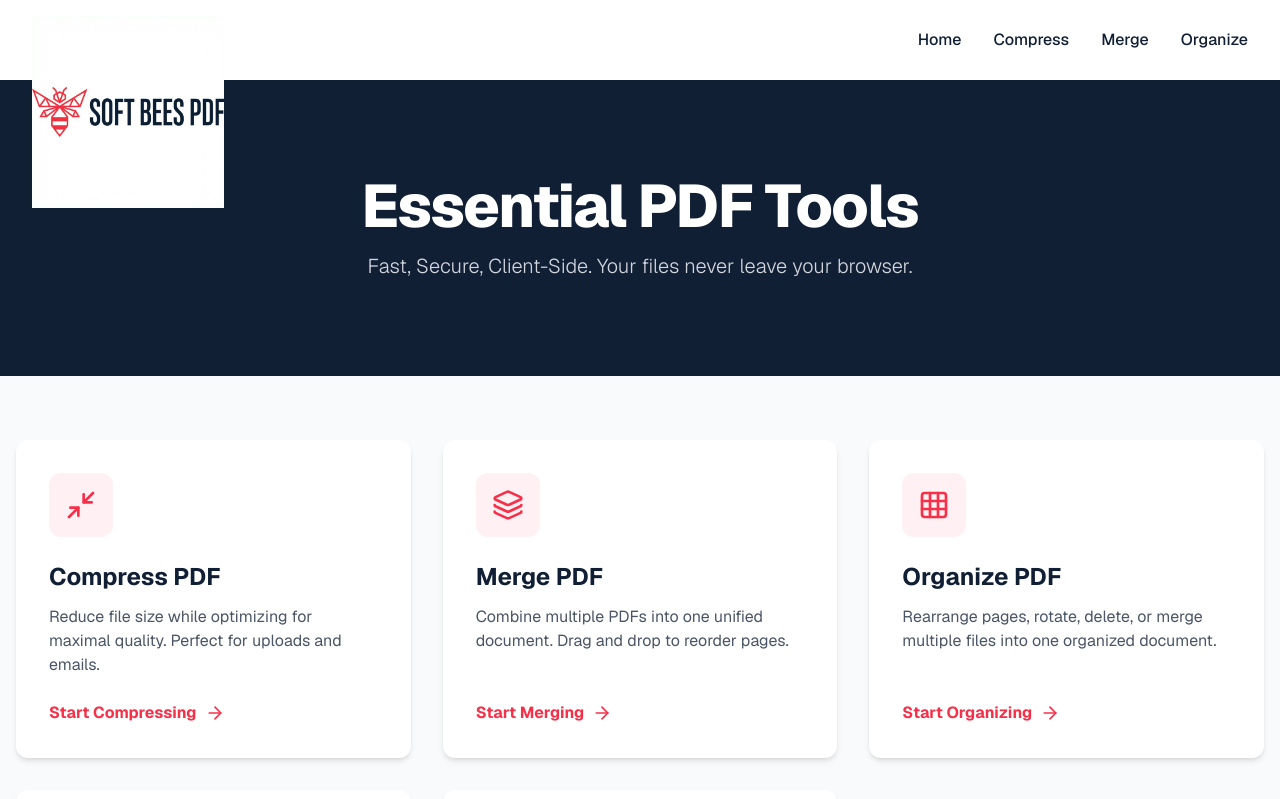
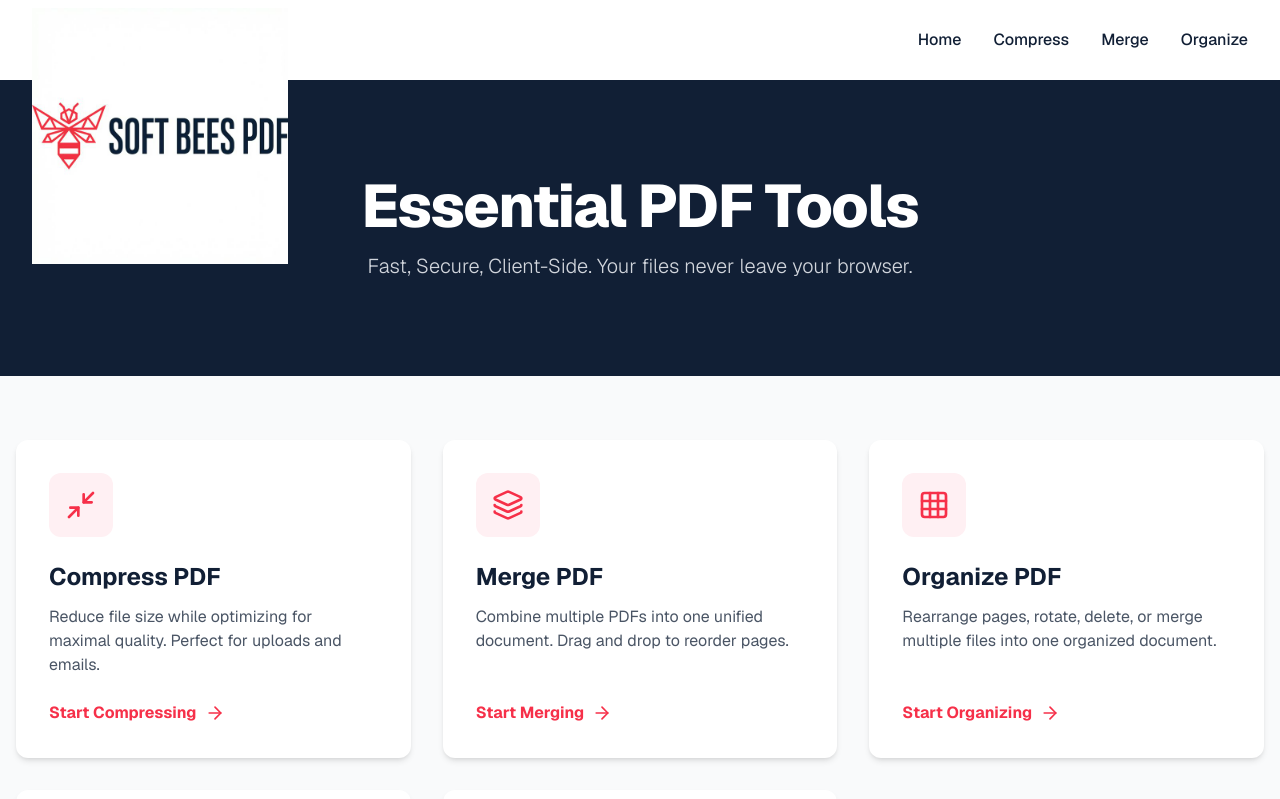
Before and after one commit to Softbee-Aashish/softbees-pdf, a Next.js app: page / in a window 1280 px wide. Shown: the top 799 px of the page. Built offline with nearby package versions, Linux system fonts and the light colour scheme.

Commit message:
Fix logo size in navbar and remove unused ad scripts

```diff
--- a/app/layout.tsx
+++ b/app/layout.tsx
@@ -2,8 +2,7 @@ import type { Metadata } from "next";
 import Script from "next/script";
 import { Geist, Geist_Mono } from "next/font/google";
 import "./globals.css";
-import AdSenseScript from '@/lib/ads/adsense-script';
-import AdComponent from '@/lib/ads/AdComponent';
+// Removed unused AdSense imports to prevent potential side effects
 
 import { constructMetadata } from '@/utils/metadata-map';
 
--- a/components/Navbar.tsx
+++ b/components/Navbar.tsx
@@ -14,14 +14,14 @@ export default function Navbar() {
                 <div className="flex justify-between items-center h-20">
                     {/* Logo */}
                     <Link href="/" className="flex items-center gap-2 hover:opacity-80 transition-opacity">
-                        <div className="relative h-12 w-48">
+                        <div className="relative h-16 w-64">
                             <Image
                                 src="/logo.png"
                                 alt="Soft Bees Logo"
-                                width={192} // 48 * 4 = 192px width for 12 * 4 = 48px height (4:1 ratio)
-                                height={48}
+                                width={256} // 64 * 4 = 256px
+                                height={64}
                                 priority
-                                className="object-contain" // Tailwind utility for object-fit: contain
+                                className="object-contain"
                             />
                         </div>
                     </Link>
```
